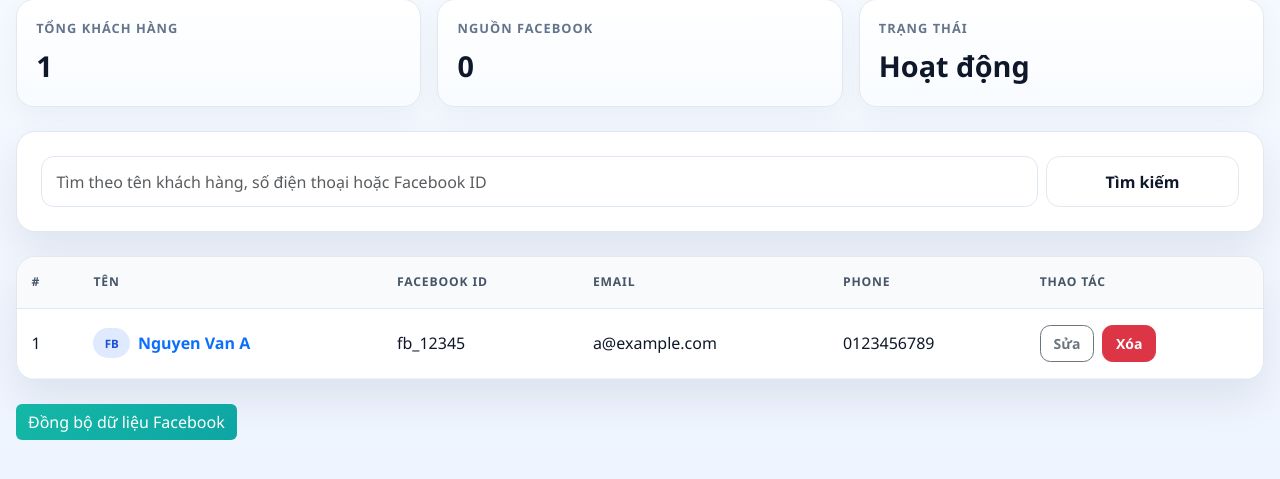
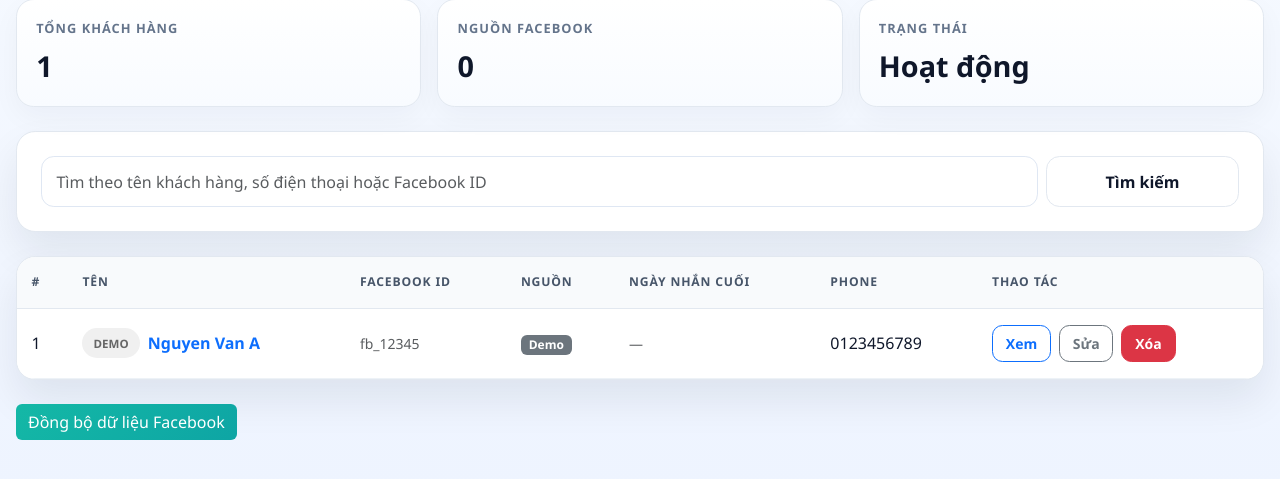
Before and after one commit to sondaihata-hash/CRMHAY, a Flask app: page /customers in a window 1280 px wide. Shown: the part 270-749 px from the top of the page. Run offline with Flask 3, Linux system fonts and the light colour scheme.

Commit message:
feat: add sync status feedback, source and last message date columns, detail view button

```diff
--- a/templates/customers.html
+++ b/templates/customers.html
@@ -50,7 +50,8 @@
             <th>#</th>
             <th>Tên</th>
             <th>Facebook ID</th>
-            <th>Email</th>
+            <th>Nguồn</th>
+            <th>Ngày nhắn cuối</th>
             <th>Phone</th>
             <th>Thao tác</th>
           </tr>
@@ -61,17 +62,35 @@
             <td>{{ c.id }}</td>
             <td>
               <div class="d-flex align-items-center gap-2">
-                <span class="badge-soft">FB</span>
+                {% if c.source == 'facebook' %}
+                  <span class="badge-soft" style="background-color: #e7f3ff; color: #0084ff;">FB</span>
+                {% else %}
+                  <span class="badge-soft" style="background-color: #f0f0f0; color: #666;">{{c.source | upper}}</span>
+                {% endif %}
                 <a href="/customers/{{ c.id }}" class="btn-link-like text-decoration-none fw-semibold text-primary">{{ c.name }}</a>
               </div>
             </td>
-            <td>{{ c.facebook_id or '—' }}</td>
-            <td>{{ c.email or '—' }}</td>
+            <td><small class="text-muted">{{ c.facebook_id or '—' }}</small></td>
+            <td>
+              {% if c.source == 'facebook' %}
+                <span class="badge" style="background-color: #0084ff; color: white; font-size: 0.75rem;">Facebook</span>
+              {% else %}
+                <span class="badge" style="background-color: #6c757d; color: white; font-size: 0.75rem;">{{c.source | title}}</span>
+              {% endif %}
+            </td>
+            <td>
+              {% if c.last_message_date %}
+                <small class="text-muted">{{ c.last_message_date.strftime('%d/%m/%Y %H:%M') }}</small>
+              {% else %}
+                <small class="text-muted">—</small>
+              {% endif %}
+            </td>
             <td>{{ c.phone or '—' }}</td>
             <td>
               <div class="d-flex gap-2">
+                <a class="btn btn-sm btn-outline-primary action-btn" href="/customers/{{ c.id }}">Xem</a>
                 <a class="btn btn-sm btn-outline-secondary action-btn" href="/customers/{{ c.id }}/edit">Sửa</a>
-                <form action="/customers/{{ c.id }}/delete" method="post" onsubmit="return confirm('Xóa khách hàng này?')">
+                <form action="/customers/{{ c.id }}/delete" method="post" onsubmit="return confirm('Xóa khách hàng này?')" style="display:inline;">
                   <button class="btn btn-sm btn-danger action-btn">Xóa</button>
                 </form>
               </div>
@@ -79,7 +98,7 @@
           </tr>
           {% else %}
           <tr>
-            <td colspan="6" class="text-center text-muted py-4">Không có khách hàng nào.</td>
+            <td colspan="7" class="text-center text-muted py-4">Không có khách hàng nào.</td>
           </tr>
           {% endfor %}
         </tbody>
@@ -88,6 +107,27 @@
   </div>
 
   <div class="mt-4">
-    <a href="/customers/sync-facebook" class="btn success-btn">Đồng bộ dữ liệu Facebook</a>
+    <button id="syncBtn" onclick="syncFacebook()" class="btn success-btn" style="min-width: 200px;">
+      <span id="syncText">Đồng bộ dữ liệu Facebook</span>
+      <span id="syncSpinner" style="display:none;" class="ms-2">
+        <span class="spinner-border spinner-border-sm" role="status" aria-hidden="true"></span>
+      </span>
+    </button>
   </div>
+
+  <script>
+    function syncFacebook() {
+      const btn = document.getElementById('syncBtn');
+      const text = document.getElementById('syncText');
+      const spinner = document.getElementById('syncSpinner');
+
+      btn.disabled = true;
+      text.textContent = 'Đang đồng bộ…';
+      spinner.style.display = 'inline';
+
+      setTimeout(() => {
+        window.location.href = '/customers/sync-facebook';
+      }, 300);
+    }
+  </script>
 {% endblock %}
```
Also changed, not shown: templates/customer_detail.html (+26 -1 lines).
